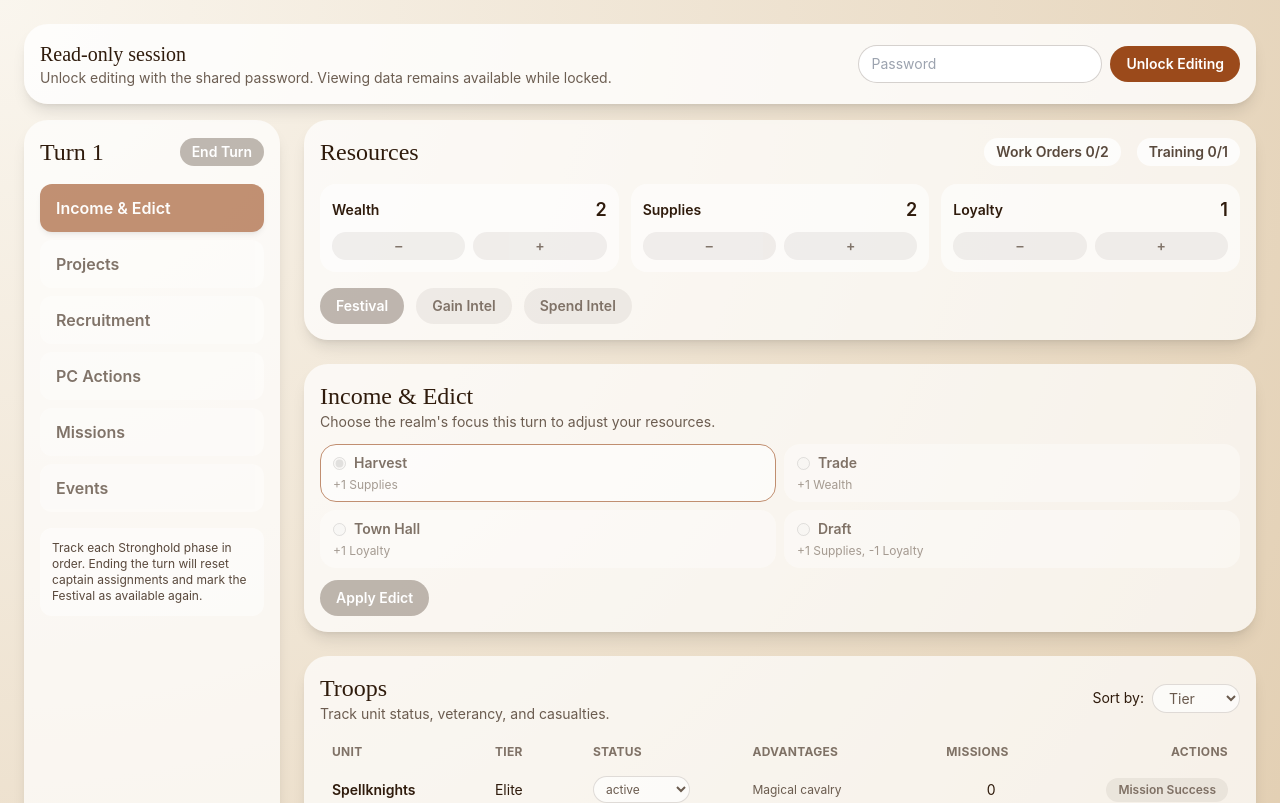
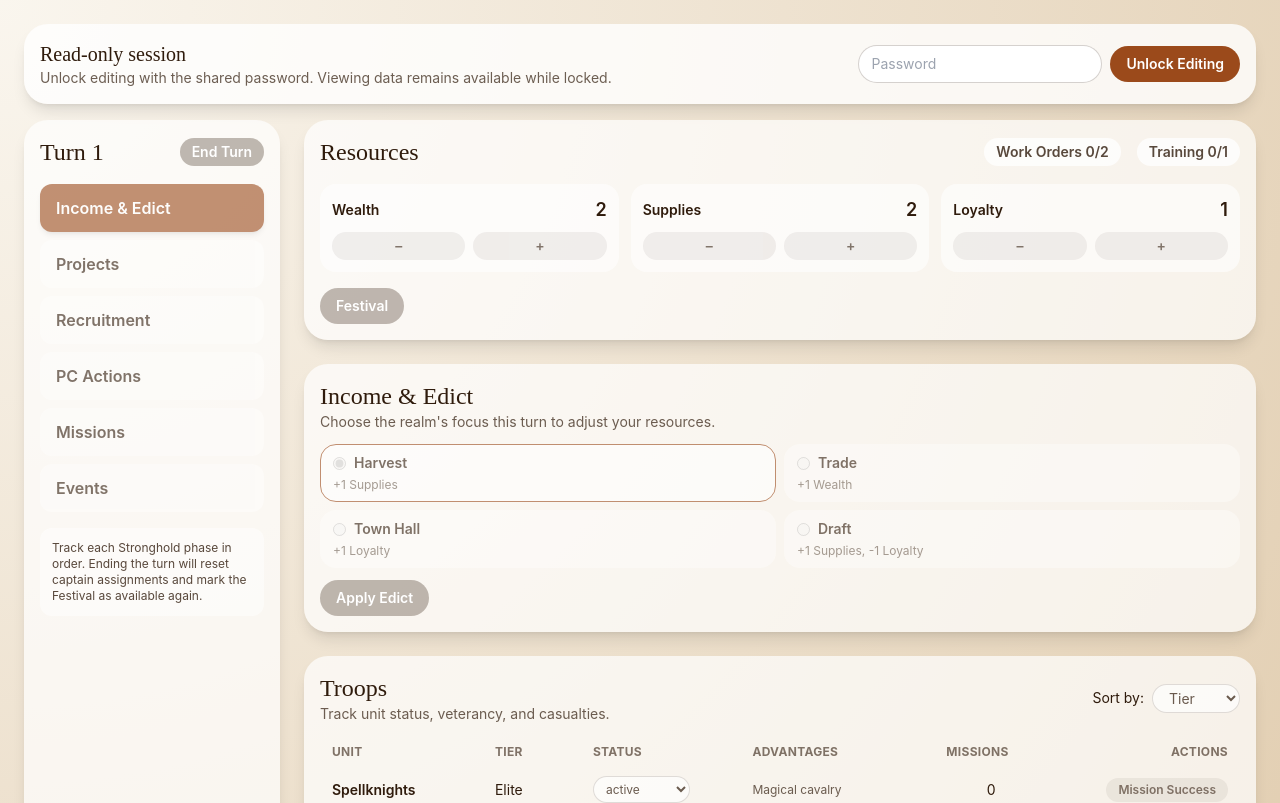
Before and after one commit to TrevorBrown25/stronghold, a Next.js app: page / in a window 1280 px wide. Shown: the top 803 px of the page. Built offline with nearby package versions, Linux system fonts and the light colour scheme.

Commit message:
Update ResourceTracker.tsx to remove intel references

```diff
--- a/components/ResourceTracker.tsx
+++ b/components/ResourceTracker.tsx
@@ -74,20 +74,6 @@ export function ResourceTracker() {
         >
           Festival
         </button>
-        <button
-          onClick={() => addIntel()}
-          disabled={isLocked}
-          className="rounded-full bg-ink/10 px-4 py-2 text-sm font-semibold hover:bg-ink/20 disabled:cursor-not-allowed disabled:opacity-60"
-        >
-          Gain Intel
-        </button>
-        <button
-          onClick={() => spendIntel()}
-          disabled={isLocked}
-          className="rounded-full bg-ink/10 px-4 py-2 text-sm font-semibold hover:bg-ink/20 disabled:cursor-not-allowed disabled:opacity-60"
-        >
-          Spend Intel
-        </button>
       </div>
     </section>
   );
```
